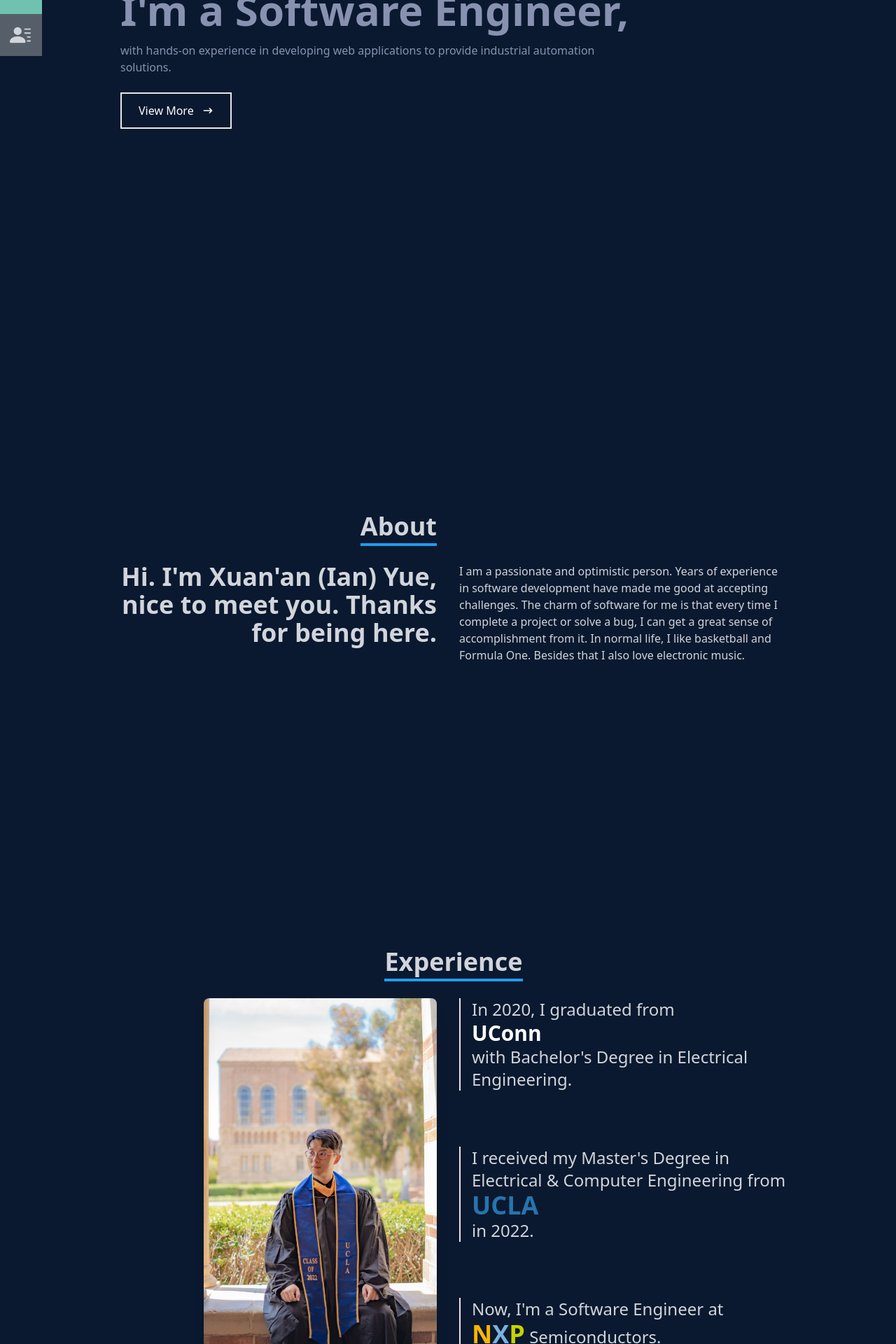
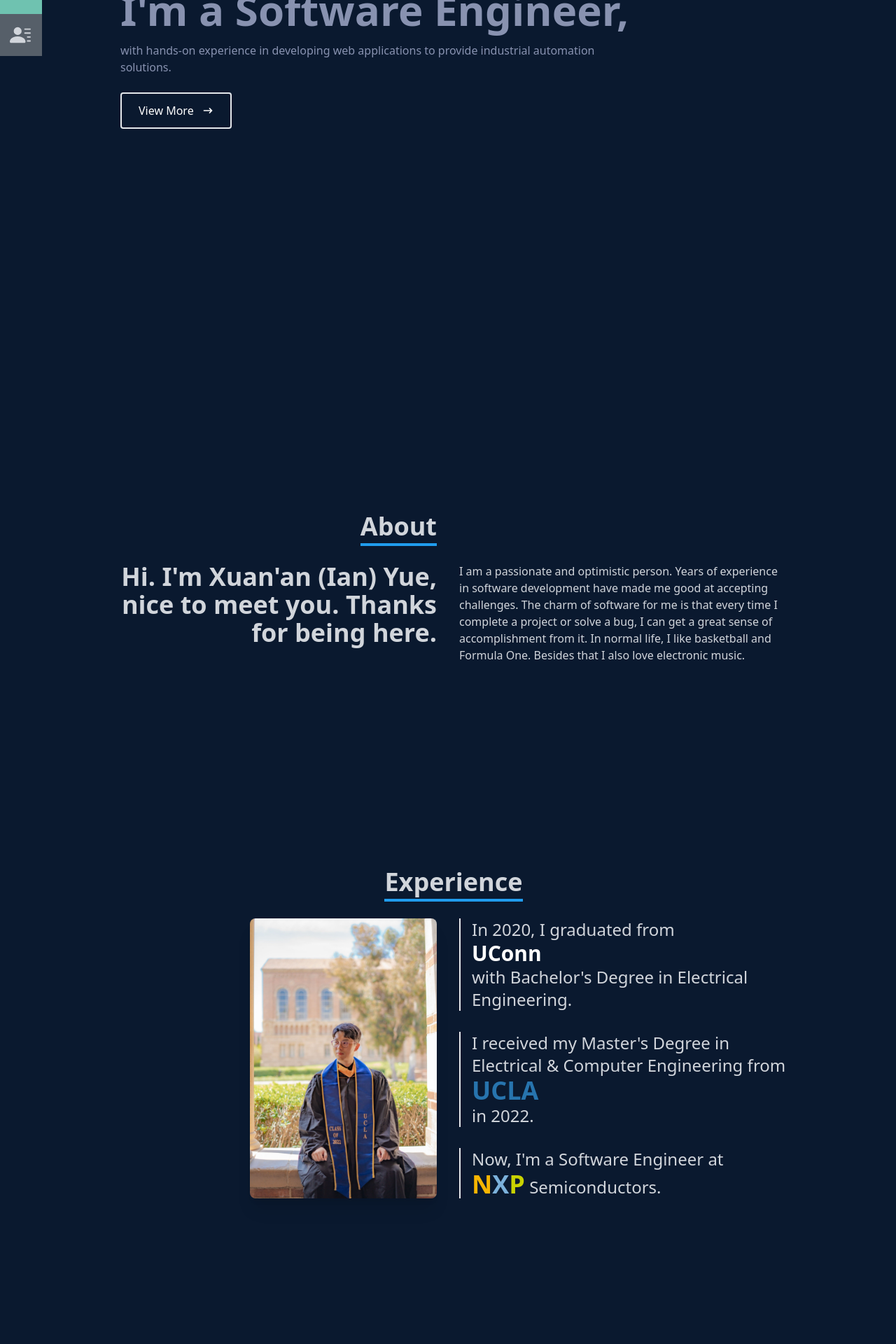
Before and after one commit to King23WL/ReactPortfolio, a React (Vite) app: page / in a window 1280 px wide. Shown: the part 440-2360 px from the top of the page at 70% size. Built offline with nearby package versions, Linux system fonts and the light colour scheme; what tailwindcss-animated would draw is missing.

Commit message:
make view-more btn work

```diff
--- a/src/components/Experience.jsx
+++ b/src/components/Experience.jsx
@@ -16,7 +16,7 @@ function Experience() {
       name="experience"
       className="w-full h-screen bg-[#0a192f] text-gray-300"
     >
-      <div className="flex flex-col justify-center items-center w-full h-full">
+      <div className="flex flex-col justify-center items-center ">
         <div className="sm:text-right pb-8 pl-4">
           <p className="text-4xl font-bold inline border-b-4 border-[#209CEE]">
             Experience
@@ -29,7 +29,7 @@ function Experience() {
               ref={ref1}
               src={myPhoto}
               alt="my-photo"
-              className={`rounded-lg shadow-xl max-h-[500px] w-auto ${
+              className={`rounded-lg shadow-xl max-h-[400px] w-auto ${
                 isVisible1
                   ? "animate-fade animate-once animate-delay-[250ms]"
                   : ""
--- a/src/components/Home.jsx
+++ b/src/components/Home.jsx
@@ -1,6 +1,7 @@
 import React, { useRef } from "react";
 import { HiArrowNarrowRight } from "react-icons/hi";
 import { useIsVisible } from "../utility/useIsVisible";
+import { Link } from "react-scroll";
 
 export default function Home() {
   const ref1 = useRef();
@@ -35,12 +36,14 @@ export default function Home() {
           industrial automation solutions.
         </p>
         <div>
-          <button className="text-white group border-2 px-6 py-3 my-2 flex items-center hover:bg-[#209CEE] hover:border-[#209CEE]">
-            View More
-            <span className="group-hover:rotate-90 duration-300">
-              <HiArrowNarrowRight className="ml-3" />
-            </span>
-          </button>
+          <Link to="about" smooth={true} duration={300}>
+            <button className="text-white group border-2 px-6 py-3 my-2 flex items-center hover:bg-[#209CEE] hover:border-[#209CEE] rounded">
+              View More
+              <span className="group-hover:rotate-90 duration-300">
+                <HiArrowNarrowRight className="ml-3" />
+              </span>
+            </button>
+          </Link>
         </div>
       </div>
     </div>
--- a/src/components/NavBar.jsx
+++ b/src/components/NavBar.jsx
@@ -34,7 +34,7 @@ export default function NavBar() {
         <Link to="experience" smooth={true} duration={300}>
           <li className="px-4 cursor-pointer hover:text-[#209CEE]">
             Experience
-          </li>{" "}
+          </li>
         </Link>
 
         <Link to="skills" smooth={true} duration={300}>
@@ -42,7 +42,7 @@ export default function NavBar() {
         </Link>
 
         <Link to="contact" smooth={true} duration={300}>
-          <li className="px-4 cursor-pointer hover:text-[#209CEE]">Contact</li>{" "}
+          <li className="px-4 cursor-pointer hover:text-[#209CEE]">Contact</li>
         </Link>
       </ul>
 
```
